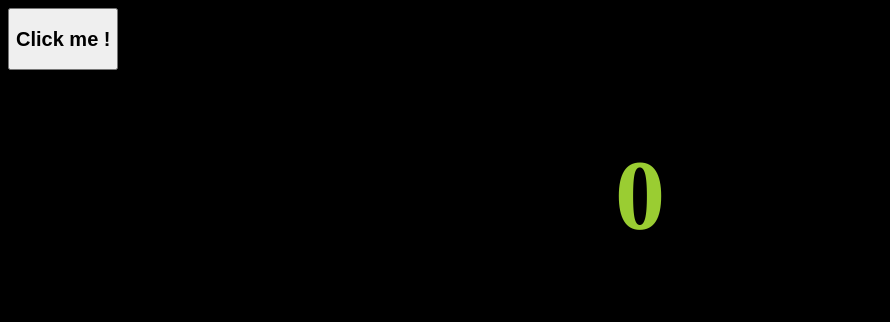
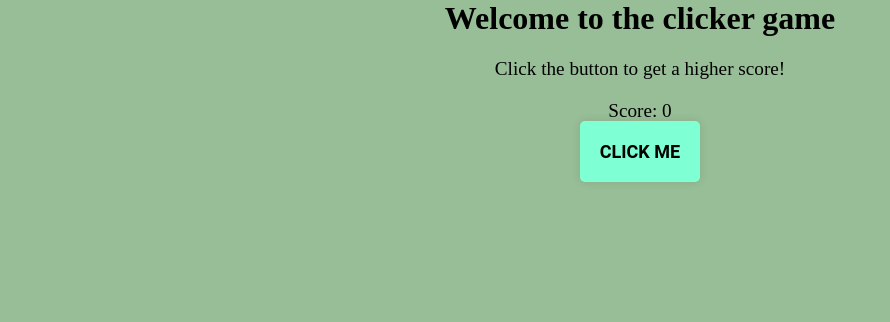
Before and after one commit to das7an19/clicker, a plain HTML site: page clicker/index.html in a window 1280 px wide. Shown: the whole page, without its empty margins (0-890 px from the left). Drawn offline with Linux system fonts and the light colour scheme.

Commit message:
Add files via upload

```diff
--- a/clicker/clicker.css
+++ b/clicker/clicker.css
@@ -1,16 +1,39 @@
 body{
-    background-color: black;
+    background: #97be97;
+    text-align: center;
+    margin: 0;
+    padding: 0;
+    height: 100vh;
+    justify-content: center;
+    align-items: center;
 }
-
-.button{
-    background-color: black;
-    color: yellowgreen;
-    border: 2px solid yellowgreen;
-    border-radius: 15%;
+.btn{
+    font-family: "Roboto", sans-serif;
+    font-size: 18px;
+    font-weight: bold;
+    background: aquamarine;
+    width: 160px;
+    padding: 20px;
+    text-align: center;
+    text-decoration: none;
+    text-transform: uppercase;
+    color: black;
+    border-radius: 5px;
+    cursor: pointer;
+    box-shadow: 0 0 10px rgba(0, 0, 0, 0.1);
+    -webkit-transition-duration: 0.3s;
+    transition-duration: 0.3s;
+    -webkit-transition-property: box-shadow, transform;
 }
-
-#number{
-    color: yellowgreen;
-    text-align: center;
-    font-size: 100px;
+.btn:hover, .btn:focus, .btn:active{
+    box-shadow: 0 0 20px rgba(0, 0, 0, 0.5);
+    -webkit-transform: scale;
+    transform: scale(1.1);
 }
+h1{
+    color: black;
+}
+p{
+    color: black;
+    font-size: 1.2em;
+}
--- a/clicker/index.html
+++ b/clicker/index.html
@@ -1,15 +1,24 @@
-<!DOCTYPE html>
-<html lang="en">
+<html>
 <head>
-    <meta charset="UTF-8">
-    <meta http-equiv="X-UA-Compatible" content="IE=edge">
-    <meta name="viewport" content="width=device-width, initial-scale=1.0">
-    <title>Clicker</title>
-    <link rel="stylesheet" href="clicker.css"></link>
-    <script src ="clicker.js"></script>
+    <title>
+        Clicker game!
+    </title>
+    <link rel="stylesheet" href="clicker.css">
 </head>
 <body>
-    <button onclick= "add()" class="button1" ><h2>Click me !</h2></button>
-    <h1 id="number">0</h1>
+    <h1>Welcome to the clicker game</h1>
+
+    <p>Click the button to get a higher score!</p>
+
+    <p id="scoreText">Score: 0</p>
+
+    <a href="#" class="btn" id="score">Click me</a>
+    <script >
+        let score = 0;
+        document.getElementById("score").addEventListener("click",function (){
+            score = score + 1;
+            document.getElementById("scoreText").innerText = "Score " + score;
+        });
+    </script>
 </body>
 </html>
```
